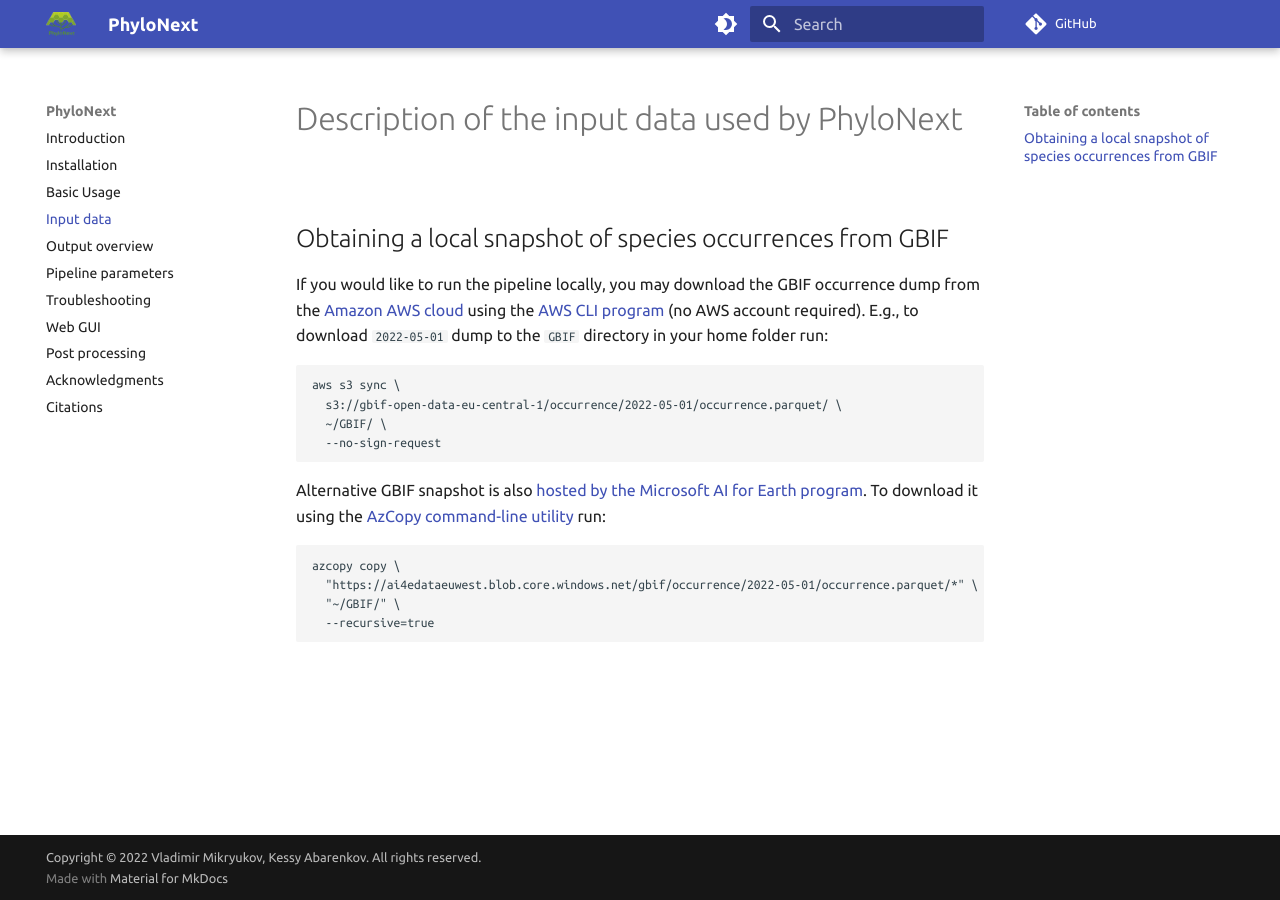
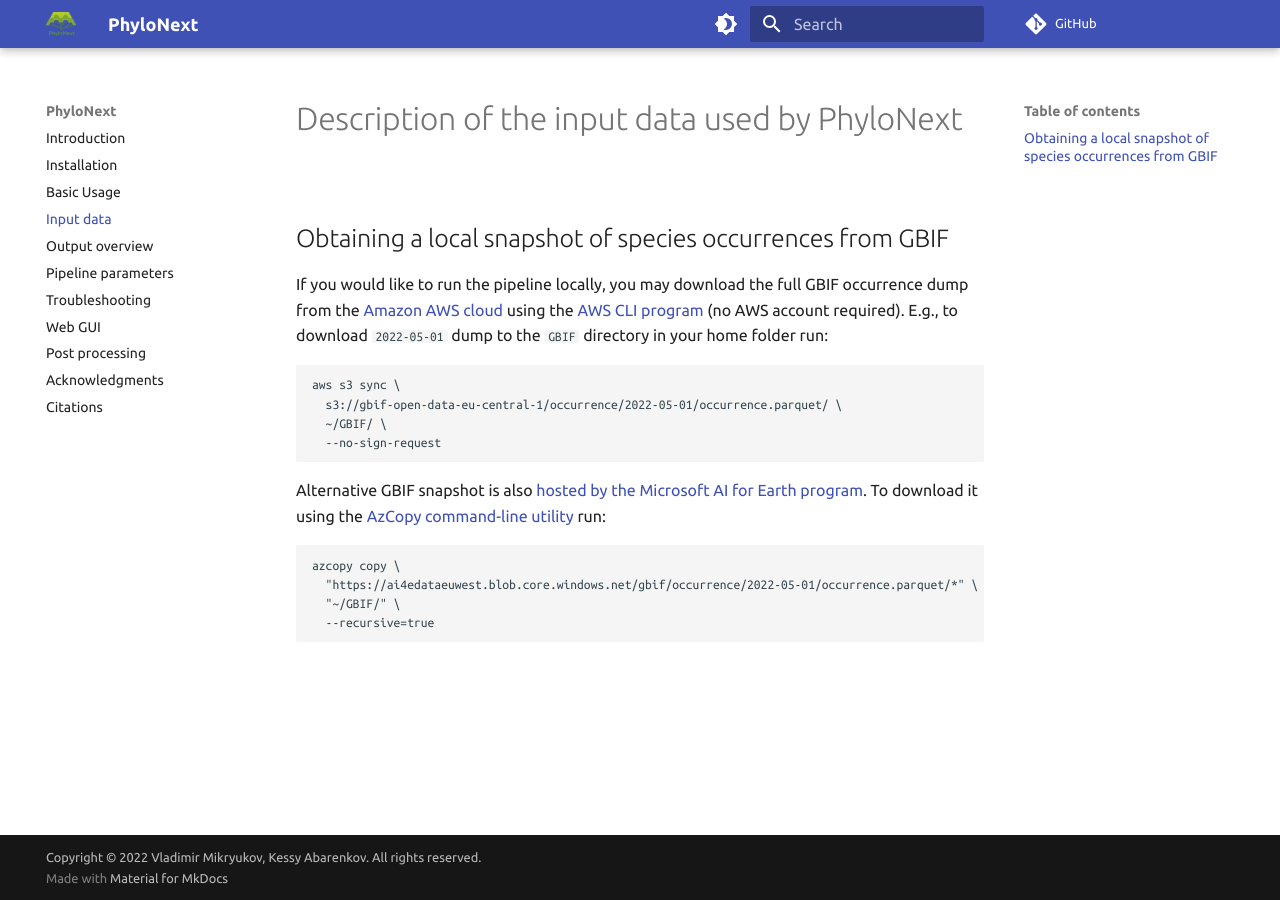
Before and after one commit to vmikk/phylonext_manual, an MkDocs documentation site: the page built from docs/inputdata.md, in a window 1280 px wide. Built offline with MkDocs 1.6.1 and Material for MkDocs 9.7.7, drawn with Linux system fonts in a browser that asks for light colours; comment, search, counter and statistics services are not loaded.

Commit message:
downloading full GBIF dump

````diff
--- a/docs/inputdata.md
+++ b/docs/inputdata.md
@@ -11,8 +11,8 @@ description: >-
 
 ## Obtaining a local snapshot of species occurrences from GBIF
 
-If you would like to run the pipeline locally, you may download the GBIF occurrence dump from the [Amazon AWS cloud](https://registry.opendata.aws/gbif/) using the [AWS CLI program](https://aws.amazon.com/cli/) (no AWS account required). E.g., to download `2022-05-01` dump to the `GBIF` directory in your home folder run:
-```
+If you would like to run the pipeline locally, you may download the full GBIF occurrence dump from the [Amazon AWS cloud](https://registry.opendata.aws/gbif/) using the [AWS CLI program](https://aws.amazon.com/cli/) (no AWS account required). E.g., to download `2022-05-01` dump to the `GBIF` directory in your home folder run:
+```{bash}
 aws s3 sync \
   s3://gbif-open-data-eu-central-1/occurrence/2022-05-01/occurrence.parquet/ \
   ~/GBIF/ \
@@ -20,7 +20,7 @@ aws s3 sync \
 ```
 
 Alternative GBIF snapshot is also [hosted by the Microsoft AI for Earth program](https://github.com/microsoft/AIforEarthDataSets/blob/main/data/gbif.md). To download it using the [AzCopy command-line utility](https://docs.microsoft.com/en-us/azure/storage/common/storage-use-azcopy-v10) run:
-```
+```{bash}
 azcopy copy \
   "https://ai4edataeuwest.blob.core.windows.net/gbif/occurrence/2022-05-01/occurrence.parquet/*" \
   "~/GBIF/" \
````
